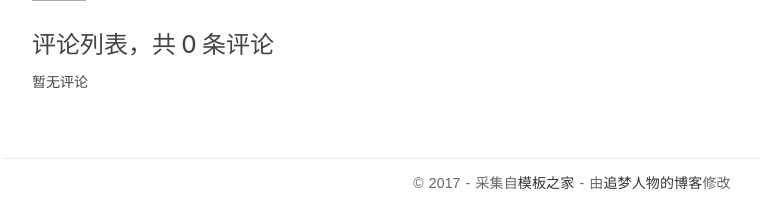
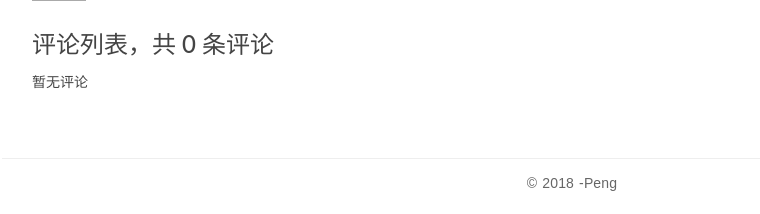
Before and after one commit to pb4681/blogproject, a Django app: page /post/4/ in a window 1280 px wide. Shown: the part 1279-1493 px from the top of the page, without its empty margins (68-828 px from the left). Run offline with Django 3.2, Linux system fonts and the light colour scheme; data comes from the database, SQL or seed files in the repository; some libraries are stand-ins or nearby versions.

Commit message:
修改页脚和link
修改页脚和link

```diff
--- a/templates/base.html
+++ b/templates/base.html
@@ -11,14 +11,14 @@
 
     <!-- css -->
     <link rel="stylesheet" href="http://code.ionicframework.com/ionicons/2.0.1/css/ionicons.min.css">
-    <link rel="stylesheet" href="{% static 'blog/css/bootstrap.min.css' %}">
+    <link href="https://cdn.bootcss.com/bootstrap/3.3.7/css/bootstrap.min.css" rel="stylesheet">
     <link rel="stylesheet" href="{% static 'blog/css/pace.css' %}">
     <link rel="stylesheet" href="{% static 'blog/css/custom.css' %}">
     <link rel="stylesheet" href="{% static 'blog/css/highlights/github.css' %}">
 
     <!-- js -->
-    <script src="{% static 'blog/js/jquery-2.1.3.min.js' %}"></script>
-    <script src="{% static 'blog/js/bootstrap.min.js' %}"></script>
+    <script src="https://cdn.bootcss.com/jquery/2.1.3/jquery.min.js"></script>
+    <script src="https://cdn.bootcss.com/bootstrap/3.3.7/js/bootstrap.min.js"></script>
     <script src="{% static 'blog/js/pace.min.js' %}"></script>
     <script src="{% static 'blog/js/modernizr.custom.js' %}"></script>
 </head>
@@ -161,9 +161,7 @@
     <div class="container">
         <div class="row">
             <div class="col-md-12">
-                <p class="copyright">&copy 2017 - 采集自<a href="http://www.cssmoban.com/"
-                                                        target="_blank" title="模板之家">模板之家</a>
-                    - 由<a href="http://zmrenwu.com/" title="网页模板" target="_blank">追梦人物的博客</a>修改
+                <p class="copyright">&copy 2018 -Peng
                 </p>
             </div>
         </div>
```
